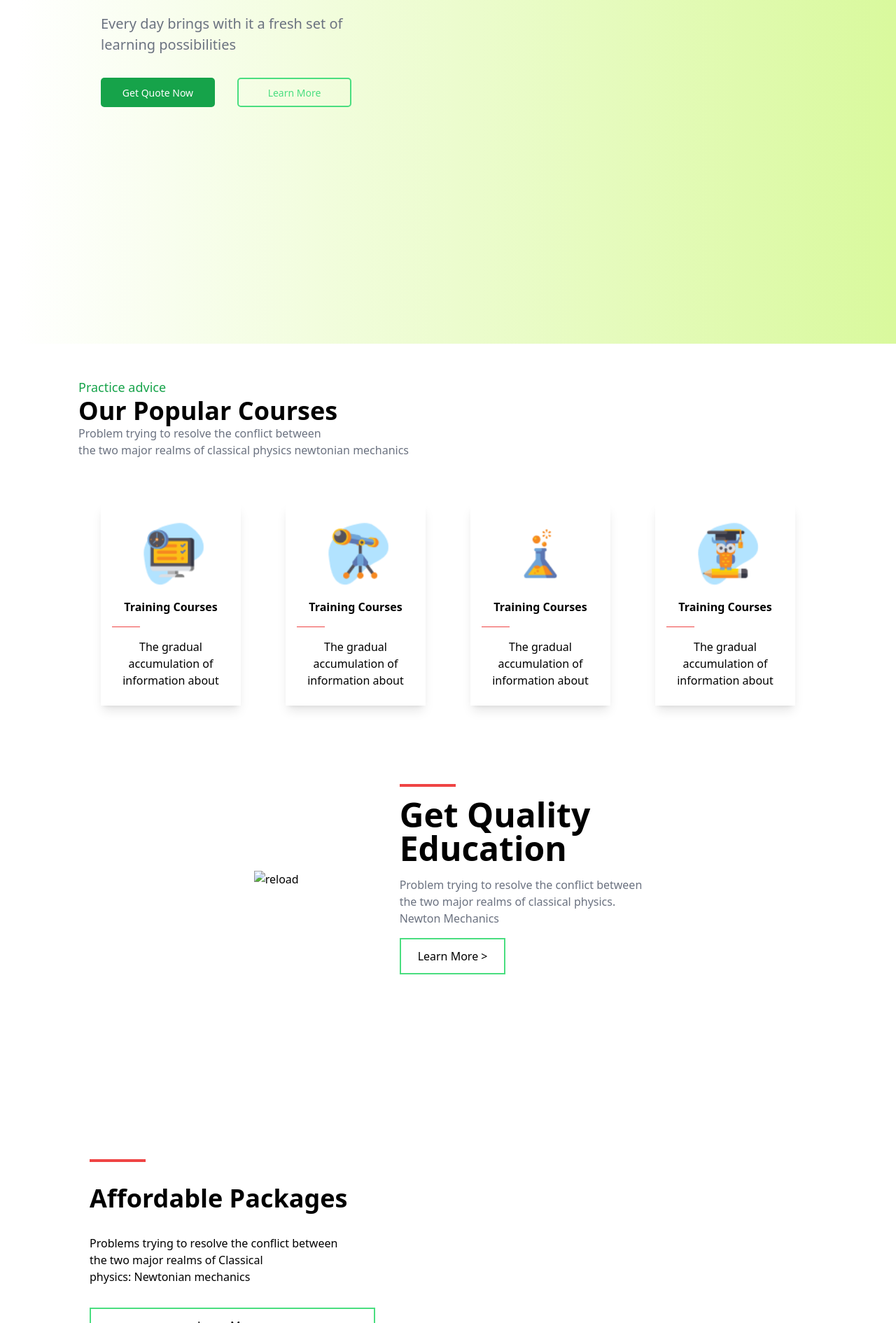
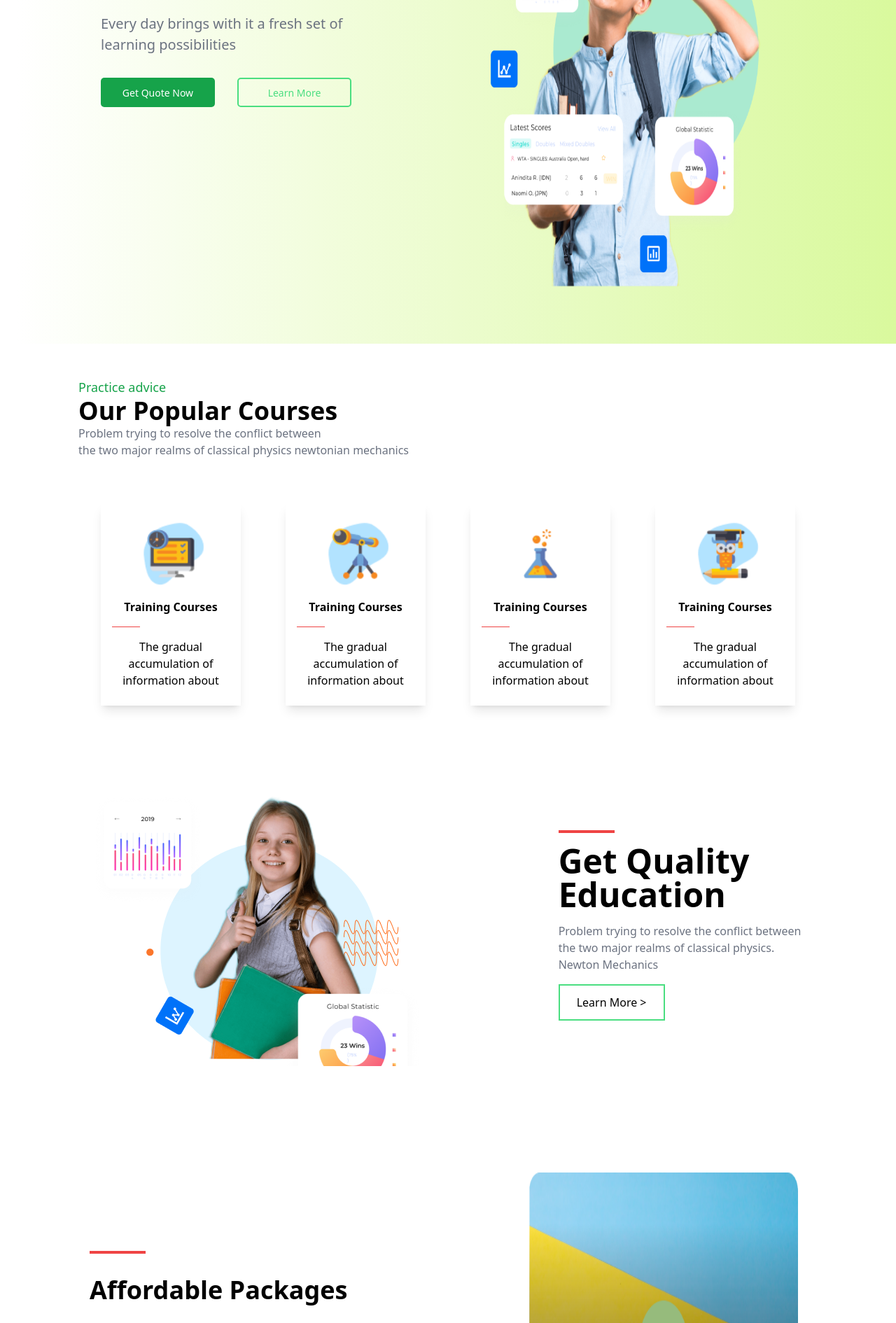
Before and after one commit to Nimeshsathvara/Website-Templete-design-responsive, a plain HTML site: page index.html in a window 1280 px wide. Shown: the part 334-2224 px from the top of the page at 70% size. Drawn offline with nearby package versions, Linux system fonts and the light colour scheme; the site is published under a folder, as on GitHub Pages, so addresses that start at the root find nothing.

Commit message:
Update index.html
Signed-off-by: Nimesh  <153067103+Nimeshsathvara@users.noreply.github.com>

```diff
--- a/index.html
+++ b/index.html
@@ -16,7 +16,7 @@
             <div
                 class="flex flex-col md:flex-row justify-between gap-5 md:gap-10 lg:gap-40 items-center w-full md:w-auto">
                 <div>
-                    <img src="/Medical Hardy.png" alt="logo" class="h-8 md:h-10 lg:h-12">
+                    <img src="Medical Hardy.png" alt="logo" class="h-8 md:h-10 lg:h-12">
                 </div>
                 <div>
                     <ul class="flex flex-col md:flex-row gap-5 md:gap-6 lg:gap-11 text-black items-center">
@@ -52,7 +52,7 @@
                 </div>
             </div>
             <div class="order-1 md:order-2 mb-5 md:mb-0">
-                <img class="h-[40vh] md:h-[50vh] lg:h-[75vh] w-full md:w-[45vw] lg:w-[35vw]" src="/hero-cover-1.png"
+                <img class="h-[40vh] md:h-[50vh] lg:h-[75vh] w-full md:w-[45vw] lg:w-[35vw]" src="hero-cover-1.png"
                     alt="hero image">
             </div>
         </div>
@@ -102,7 +102,7 @@
     <!-- section3 -->
     <div class="flex flex-col items-center md:flex-row justify-center my-10 md:my-28 gap-4 md:gap-36">
         <div>
-            <img src="/thumb-concept-11.png" alt="reload" class="max-w-full h-auto">
+            <img src="thumb-concept-11.png" alt="reload" class="max-w-full h-auto">
         </div>
 
         <div class="flex flex-col items-center md:items-start gap-4">
@@ -132,7 +132,7 @@
             </button>
         </div>
         <div class="flex justify-center lg:w-1/2">
-            <img src="/Video card.png" alt="" class="w-2/3 lg:w-[30vw]" />
+            <img src="Video card.png" alt="" class="w-2/3 lg:w-[30vw]" />
         </div>
     </div>
 
@@ -527,7 +527,7 @@
     </div>
     <div class="flex flex-col sm:flex-row justify-around items-center py-7 bg-gray-100">
         <p class="text-center">Made with love by Figmaland All Right Reserved</p>
-        <img src="/social media.png" alt="reload" class="mt-4 sm:mt-0">
+        <img src="social media.png" alt="reload" class="mt-4 sm:mt-0">
     </div>
 </body>
 
```
